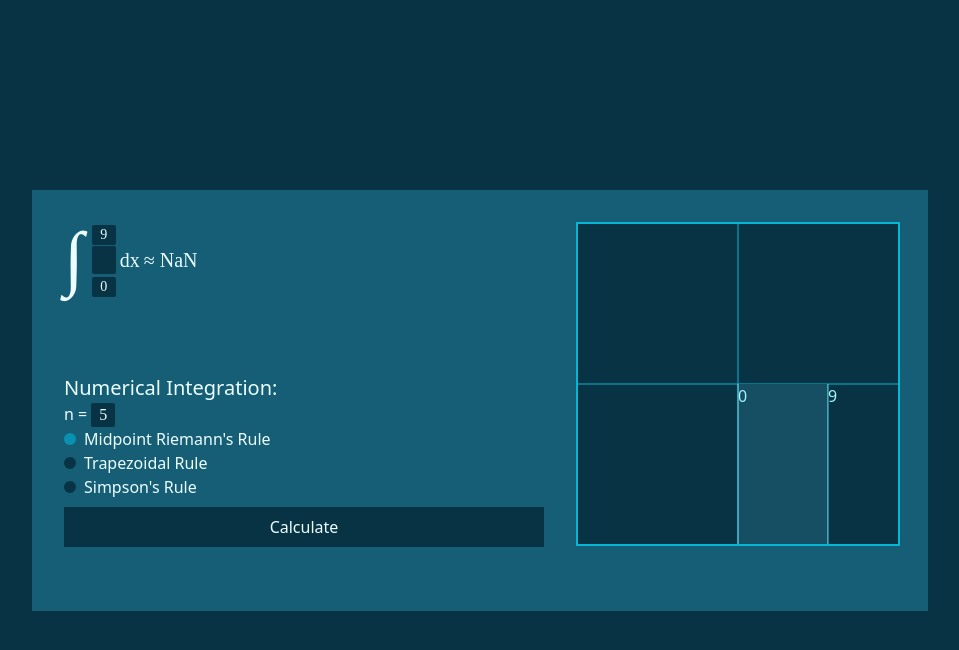
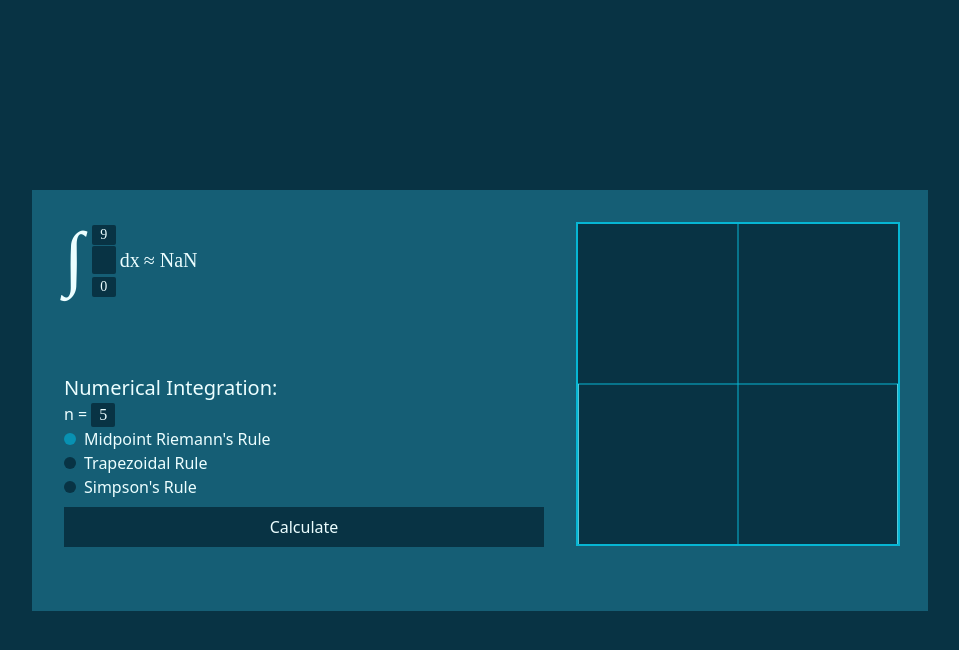
Before and after one commit to kolostring/integral-calculator, a React (Vite) app: page / in a window 1280 px wide. Both pictures are taken after a click on the button "Calculate". Shown: the top 650 px of the page, without its empty margins (160-1119 px from the left). Built offline with nearby package versions, Linux system fonts and the light colour scheme.

Commit message:
feat: render whole function on visible viewport

```diff
--- a/src/App.tsx
+++ b/src/App.tsx
@@ -34,14 +34,15 @@ function App() {
   const buildGraph = () => {
     return (
       <SVGFunctionGrapher
-        className="w-full h-full"
-        scale={10}
+        width={0}
+        height={0}
+        scale={90}
         position={{ x: 0, y: 0 }}
         from={from}
         to={to}
         axesProps={{ className: "stroke-cyan-500" }}
-        graphProps={{ className: "stroke-cyan-300 fill-cyan-900" }}
-        functionPoints={(() => {
+        graphProps={{ className: "stroke-cyan-300 fill-transparent" }}
+        functionPoints={(from, to) => {
           const res = [];
           const n = 1000;
           const deltaX = (to - from) / n;
@@ -52,6 +53,7 @@ function App() {
                 ShuntingYard(parseExpression(expression)),
                 from + deltaX * i
               ).result;
+
               res.push(ev);
             } catch (e) {
               console.log(e);
@@ -59,7 +61,7 @@ function App() {
           }
 
           return res;
-        })()}
+        }}
       />
     );
   };
@@ -231,7 +233,7 @@ function App() {
         </div>
 
         <div className="box-content col-start-2 row-span-2 row-start-1 border-2 mx-auto bg-cyan-950 border-cyan-500 w-full aspect-square">
-          <SVGGraphTransformator className="overflow-hidden relative">
+          <SVGGraphTransformator className="relative">
             {graphNode}
           </SVGGraphTransformator>
         </div>
--- a/src/components/SVGFunctionGrapher.tsx
+++ b/src/components/SVGFunctionGrapher.tsx
@@ -1,14 +1,16 @@
+import { useCallback } from "react";
+
 export type SVGFunctionGrapherProps = {
-  functionPoints: number[];
+  functionPoints: (from: number, to: number) => number[];
   from: number;
   to: number;
   width: number;
   height: number;
-  scale : number;
-  position: {x: number, y:number};
-  axesProps : React.SVGAttributes<SVGPathElement>;
-  graphProps : React.SVGAttributes<SVGPathElement>;
-} & React.HTMLAttributes<SVGElement>
+  scale: number;
+  position: { x: number; y: number };
+  axesProps: React.SVGAttributes<SVGPathElement>;
+  graphProps: React.SVGAttributes<SVGPathElement>;
+} & React.HTMLAttributes<SVGElement>;
 
 export default function SVGFunctionGrapher({
   functionPoints,
@@ -22,22 +24,20 @@ export default function SVGFunctionGrapher({
   graphProps,
   ...props
 }: Readonly<SVGFunctionGrapherProps>) {
-  const deltaX = (to - from) / functionPoints.length;
-
   const axesPathD = () => {
-    return `M 0 ${-height + position.y} V ${height + position.y} M ${
-      -width + position.x
-    } 0 H ${width + position.x} `;
+    return `M ${-position.x} ${-height} V ${height} M ${-width} ${-position.y} H ${width} `;
   };
 
-  const graphPathD = () => {
+  const graphPathD = useCallback(() => {
     let path = "";
+    const points = functionPoints(from, to);
+    const deltaX = (to - from) / points.length;
 
-    path += `M ${(deltaX + from) * scale} 0 `;
-    functionPoints.forEach((y, index) => {
-      path += `L ${(index * deltaX + from) * scale} `;
+    path += `M ${(deltaX + from) * scale - position.x} ${-position.y} `;
+    points.forEach((y, index) => {
+      path += `L ${(index * deltaX + from) * scale - position.x} `;
       if (isFinite(y)) {
-        path += -y * scale + " ";
+        path += -y * scale - position.y + " ";
       } else if (y === Infinity) {
         path += 99999999999 + " ";
       } else {
@@ -45,33 +45,14 @@ export default function SVGFunctionGrapher({
       }
     });
 
-    path += `V ${0}`;
+    path += `V ${-position.y}`;
     return path;
-  };
+  }, [from, to, position, scale, functionPoints])
 
   return (
-    <>
-      <svg
-        viewBox={`${-width / 2 + position.x} ${
-          -height / 2 + position.y
-        } ${width} ${height}`}
-        {...props}
-      >
-        <path d={axesPathD()} {...axesProps} />
-        <path d={graphPathD()} {...graphProps} />
-      </svg>
-      <h1
-        className="absolute text-cyan-200"
-        style={{ left: `${(width / 2 - position.x + from*scale)}px` , top: `${height / 2 - (position.y) }px`}}
-      >
-        {from}
-      </h1>
-      <h1
-        className="absolute text-cyan-200"
-        style={{ left: `${(width / 2 - position.x + to*scale)}px` , top: `${(height / 2 - position.y)}px`}}
-      >
-        {to}
-      </h1>
-    </>
+    <svg viewBox={`${-width / 2} ${-height / 2} ${width} ${height}`} {...props}>
+      <path d={axesPathD()} {...axesProps} />
+      <path d={graphPathD()} {...graphProps} />
+    </svg>
   );
 }
--- a/src/components/SVGGRaphTransformator.tsx
+++ b/src/components/SVGGRaphTransformator.tsx
@@ -28,6 +28,8 @@ export default function SVGGraphTransformator({
       position: position,
       width: width,
       height: height,
+      from: (position.x - width/2) /scale,
+      to: (position.x + width/2) /scale,
     });
   };
 
```
